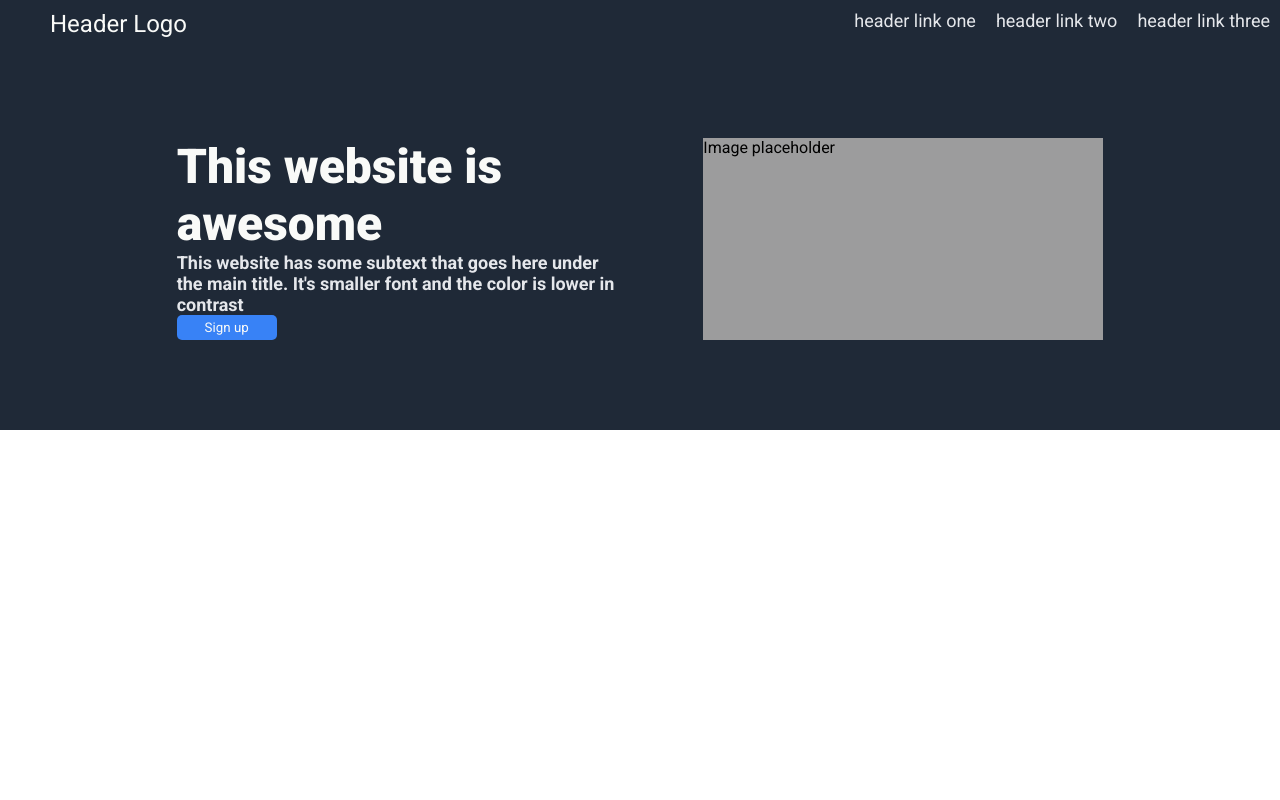
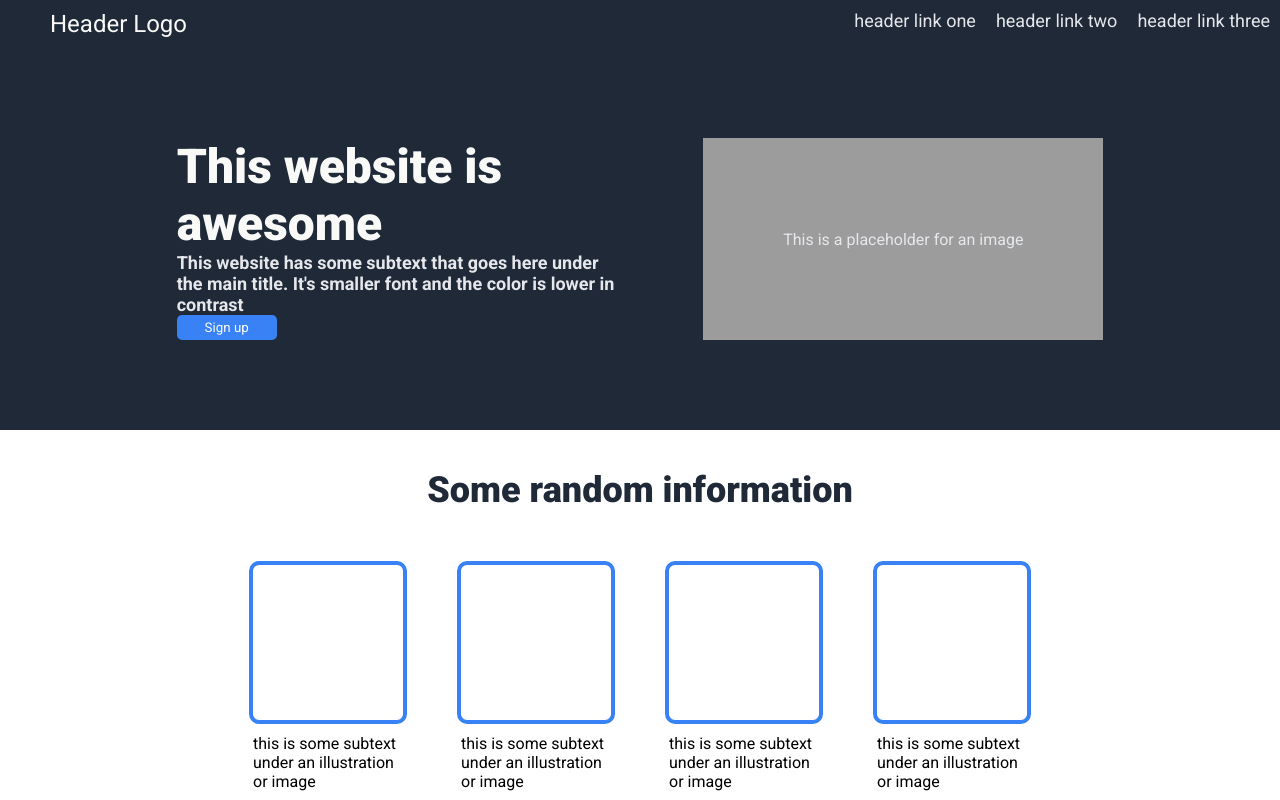
Before and after one commit to ms-candy-codes/AllOdin, a plain HTML site: page landing-page/index.html in a window 1280 px wide. Shown: the top 800 px of the page. Drawn offline with Linux system fonts and the light colour scheme.

Commit message:
Complete section 1

```diff
--- a/landing-page/index.html
+++ b/landing-page/index.html
@@ -26,9 +26,38 @@
                 <h3 class="text two">This website has some subtext that goes here under the main title. It's smaller font and the color is lower in contrast</h3>
                 <button class="btn">Sign up</button>
             </div>
-            <div id="header-image"><p>Image placeholder</p></div>
+            <div id="header-image"><p>This is a placeholder for an image</p></div>
     </div>
     <div id="section1">
+        <div>
+            <h3 class="section1-text">Some random information</h3>
+        </div>
+            <div class="card-containerAll">
+                <div class="card-container">
+                    <div class="card first"></div>
+                    <div class="card-text-container">
+                        <p class="card-text">this is some subtext under an illustration or image</p>
+                    </div>
+                    </div>
+                    <div class="card-container">
+                        <div class="card second"></div>
+                        <div class="card-text-container">
+                            <p class="card-text">this is some subtext under an illustration or image</p>
+                        </div>
+                        </div>
+                        <div class="card-container">
+                            <div class="card third"></div>
+                            <div class="card-text-container">
+                                <p class="card-text">this is some subtext under an illustration or image</p>
+                            </div>
+                            </div>
+                            <div class="card-container">
+                                <div class="card fourth"></div>
+                                <div class="card-text-container">
+                                    <p class="card-text">this is some subtext under an illustration or image</p>
+                                </div>
+                                </div>
+            </div>
     </div>
     <div id="section2">
         <p class="section2-text paragraph1">This is an inspiring quote, or testimonial from a customer. Maybe it's just filling up space, or maybe people will actually read it. Who knows? All I know is that is looks nice.</p>
--- a/landing-page/styles.css
+++ b/landing-page/styles.css
@@ -70,38 +70,51 @@
 #header-image{
     background-color: #9c9c9d;
     width: 400px;
+    display: flex;
+    justify-content: center;
+    align-items: center;
+    color: #E5E7EB;
 }
 
 /*Section 1*/
-
 #section1{
+    height: 400px;
     display: flex;
     flex-direction: column;
-    margin: 0 auto;
-    width: 100%;
-    height: 400px;
+    justify-content: center;
+    align-items: center;
+    gap: 50px;
 }
 
 .section1-text{
-    text-align: center;
+    font-size: 36px;
+    font-weight: 900;
+    color: #1F2937;
 }
 
-.section1-cards{
+.card-containerAll{
     display: flex;
-    flex-direction: row;
-    justify-content: space-evenly;
+    gap: 50px;
+}
+
+.card-container{
+    display: flex;
+    flex-direction: column;
+    align-items: center;
+    gap: 10px;
+}
+
+.card-text{
+    width: 150px;
 }
 
 .card{
-    width: 100px;
+    border: 4px #3882F6 solid;
+    padding: 60px;
+    width: 30px;
+    height: 35px;
+    border-radius: 10px;
 }
-
-.image-container.card-image{
-    color: blue;
-    width: 100px;
-    height: 100px;
-}
-
 /*Section 2*/
 
 #section2{
```
